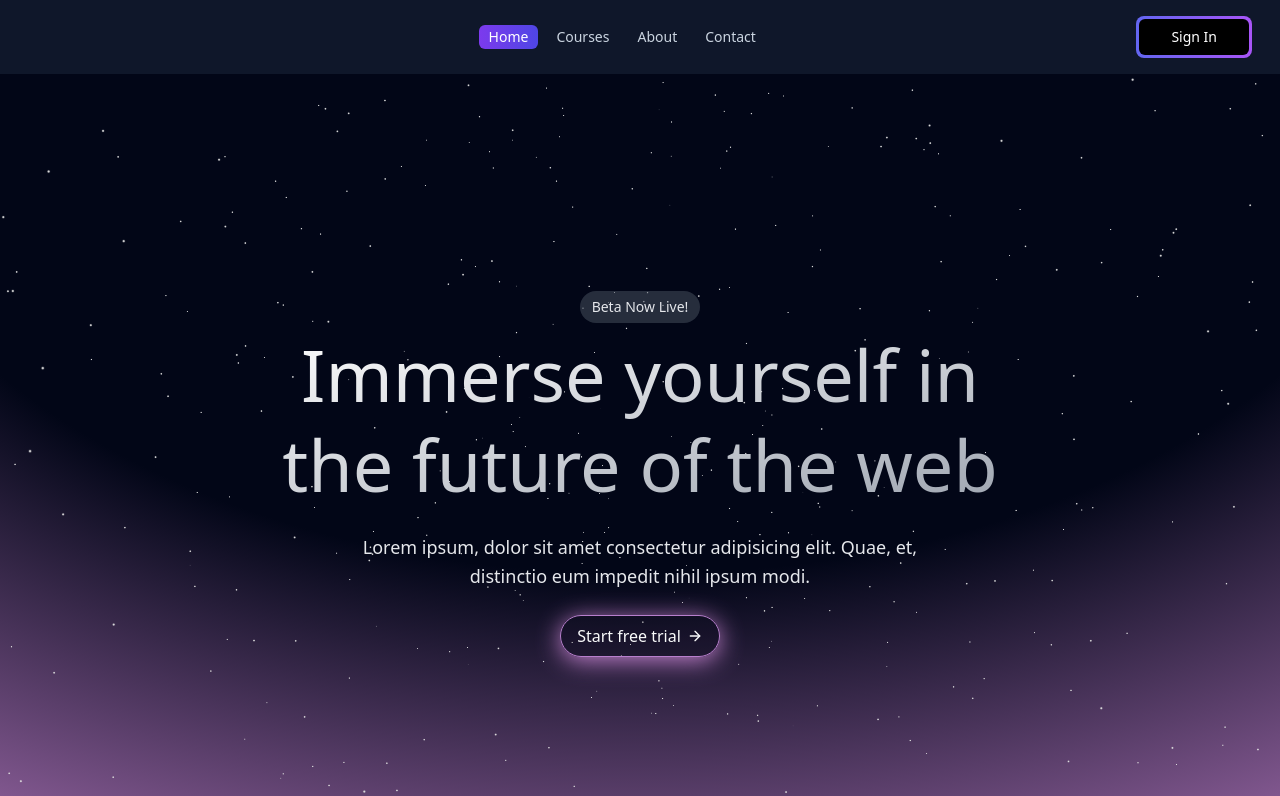
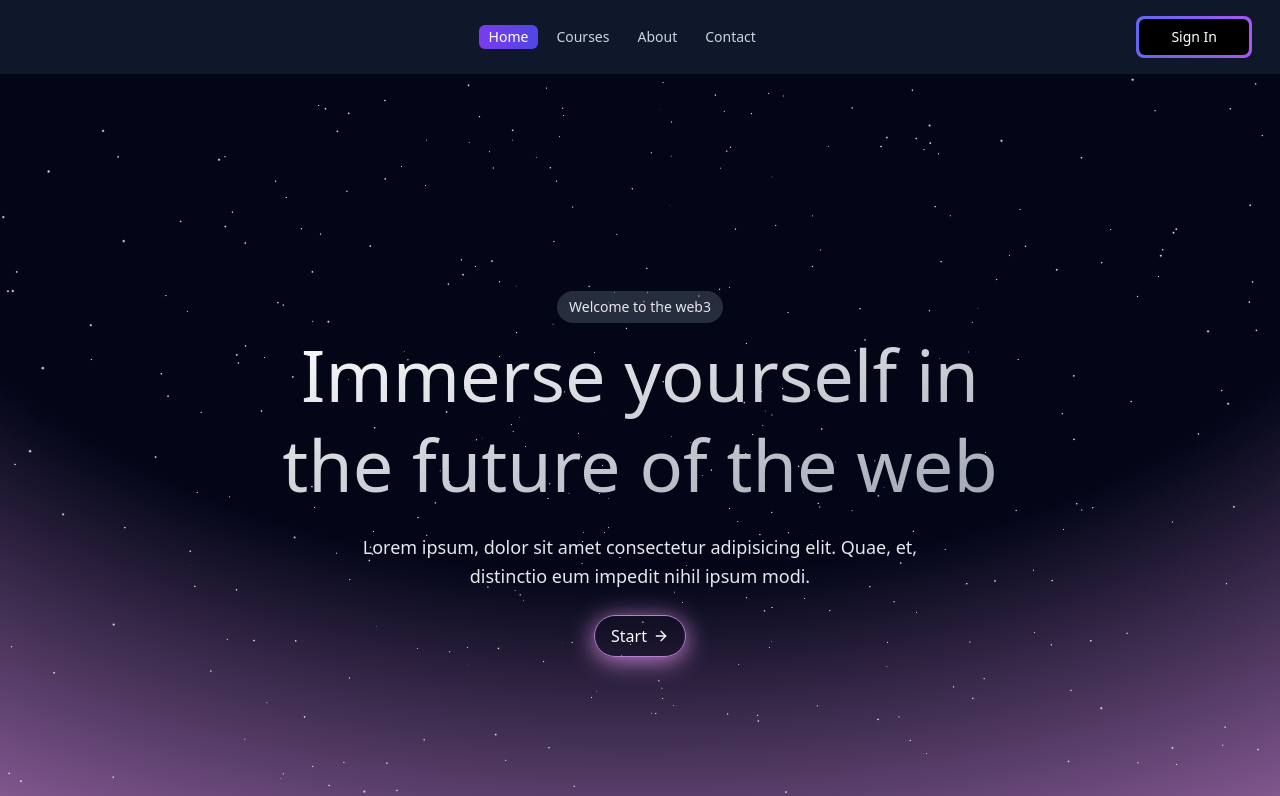
Before and after one commit to JaafarCh01/Immersive-Front-end, a React (Vite) app in the folder immersivef/: page / in a window 1280 px wide. Shown: the top 796 px of the page. Built offline with nearby package versions, Linux system fonts and the light colour scheme.

Commit message:
Hero Fix

```diff
--- a/immersivef/src/components/Hero.jsx
+++ b/immersivef/src/components/Hero.jsx
@@ -36,7 +36,7 @@ export const Hero = () => {
     >
       <div className="relative z-10 flex flex-col items-center">
         <span className="mb-1.5 inline-block rounded-full bg-gray-600/50 px-3 py-1.5 text-sm">
-          Beta Now Live!
+          Welcome to the web3
         </span>
         <h1 className="max-w-3xl bg-gradient-to-br from-white to-gray-400 bg-clip-text text-center text-3xl font-medium leading-tight text-transparent sm:text-5xl sm:leading-tight md:text-7xl md:leading-tight">
             Immerse yourself in the future of the web
@@ -58,7 +58,7 @@ export const Hero = () => {
           }}
           className="group relative flex w-fit items-center gap-1.5 rounded-full bg-gray-950/10 px-4 py-2 text-gray-50 transition-colors hover:bg-gray-950/50"
         >
-          Start free trial
+          Start
           <FiArrowRight className="transition-transform group-hover:-rotate-45 group-active:-rotate-12" />
         </motion.button>
       </div>
```
